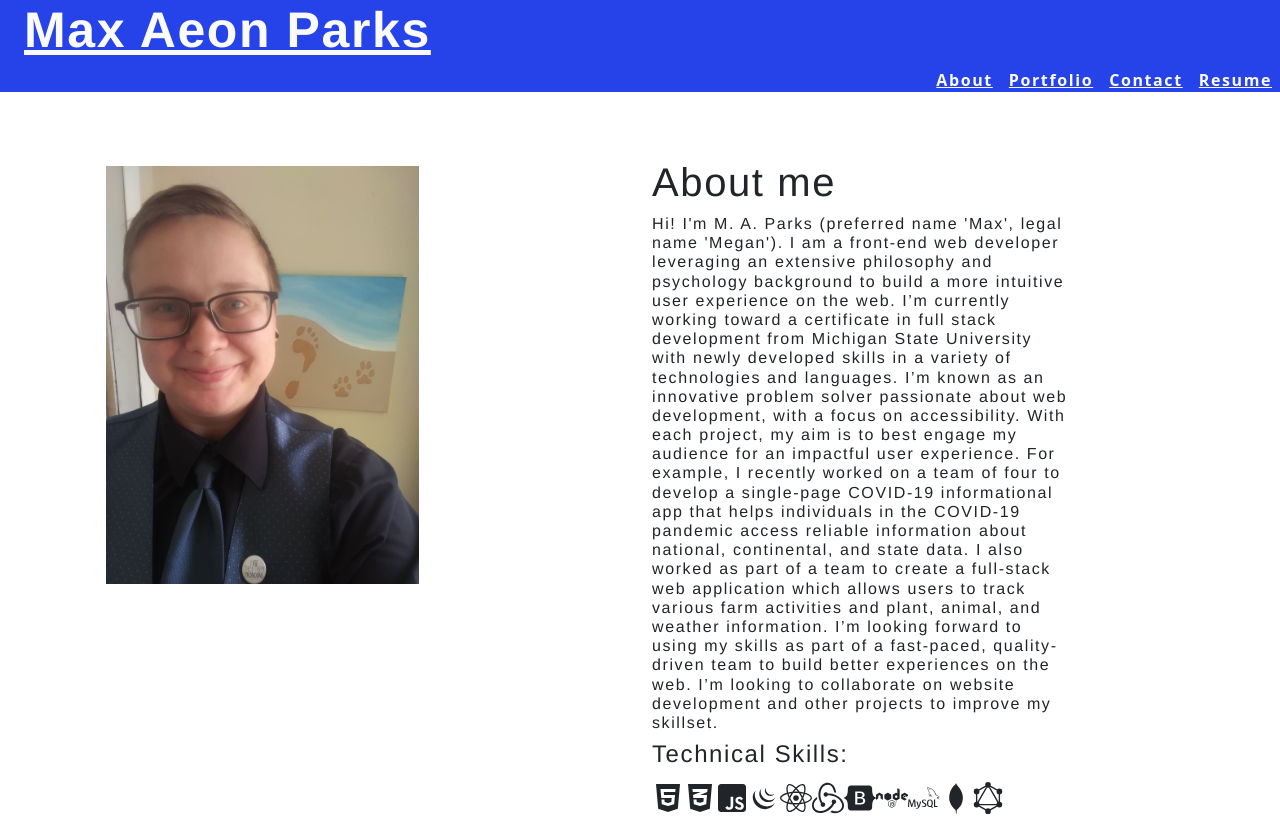
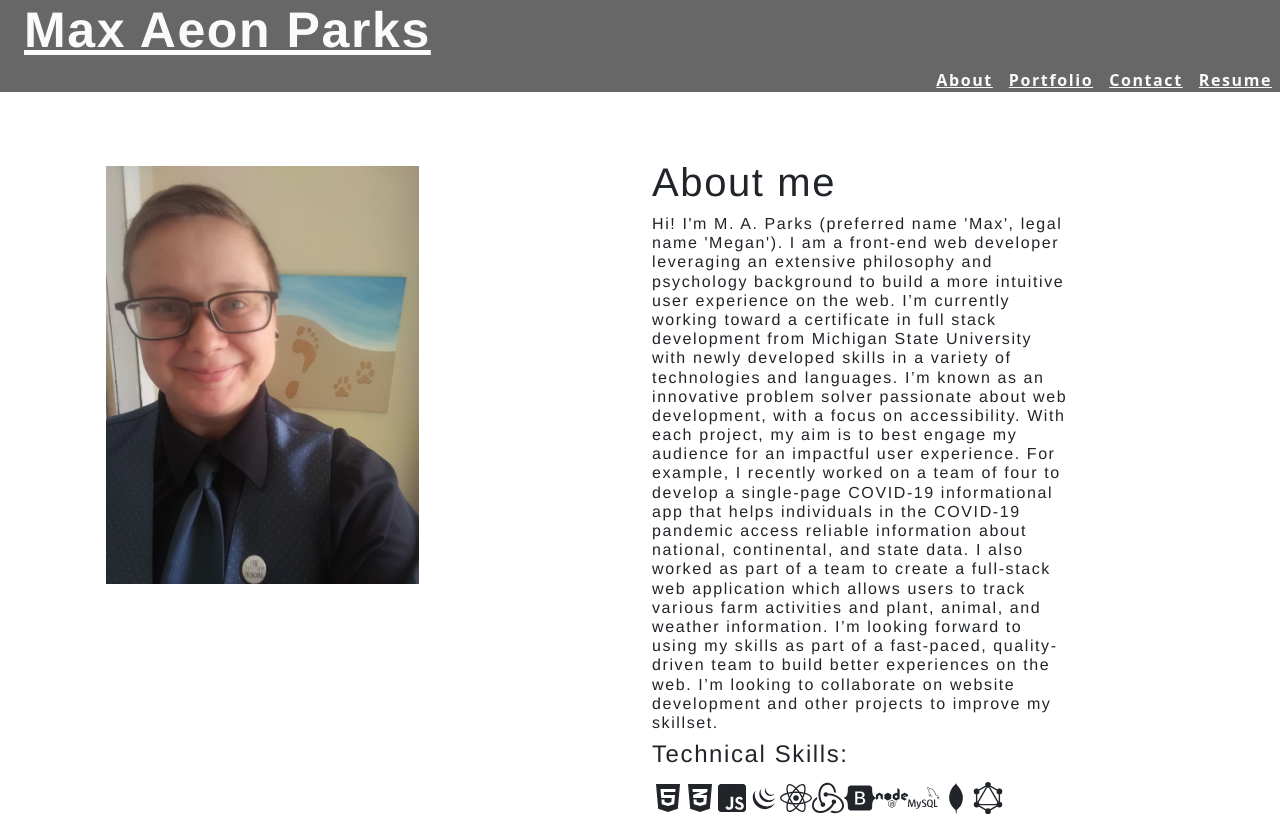
Before and after one commit to maxaeon/react-portfolio, a React (Create React App) app: page / in a window 1280 px wide. Shown: the top 816 px of the page. Built offline with nearby package versions, Linux system fonts and the light colour scheme.

Commit message:
Update index.css

```diff
--- a/src/index.css
+++ b/src/index.css
@@ -9,7 +9,7 @@ main {
   --secondary: #F3A847;
   --tertiary: #B12704;
   --light: #fafafa;
-  --dark: #2643e9;
+  --dark: #676767;
   --darker: #111111;
   --error: rgb(228, 46, 1);
   --spacing-one: calc(1rem * 0.5);
```
